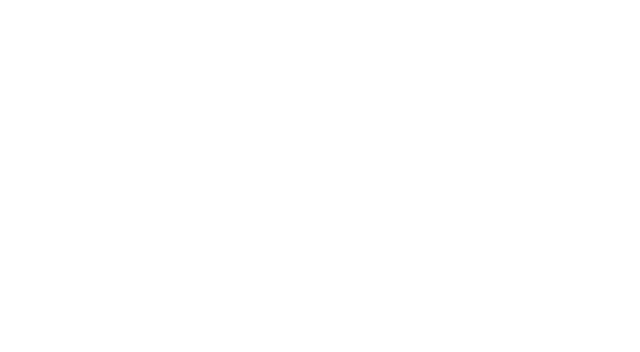
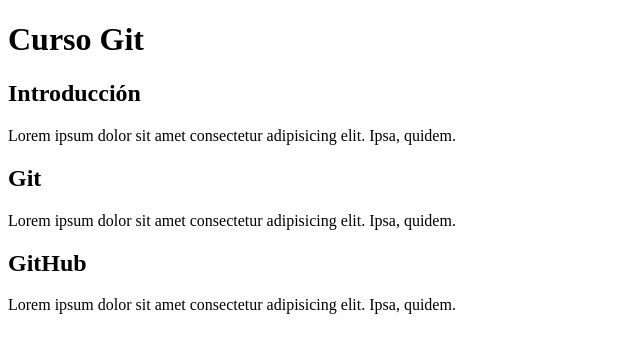
Before and after one commit to Gino1996/test-git, a plain HTML site: page index.html in a window 1280 px wide. Shown: the whole page, without its empty margins (0-640 px from the left). Drawn offline with Linux system fonts and the light colour scheme.

Commit message:
Se agregaron 3 secciones al index

```diff
--- a/index.html
+++ b/index.html
@@ -5,5 +5,29 @@
     <meta name="viewport" content="width=device-width, initial-scale=1.0" />
     <title>Git</title>
   </head>
-  <body></body>
+  <body>
+    <header>
+      <h1>Curso Git</h1>
+    </header>
+    <main>
+      <section>
+        <h2>Introducción</h2>
+        <p>
+          Lorem ipsum dolor sit amet consectetur adipisicing elit. Ipsa, quidem.
+        </p>
+      </section>
+      <section>
+        <h2>Git</h2>
+        <p>
+          Lorem ipsum dolor sit amet consectetur adipisicing elit. Ipsa, quidem.
+        </p>
+      </section>
+      <section>
+        <h2>GitHub</h2>
+        <p>
+          Lorem ipsum dolor sit amet consectetur adipisicing elit. Ipsa, quidem.
+        </p>
+      </section>
+    </main>
+  </body>
 </html>
```
